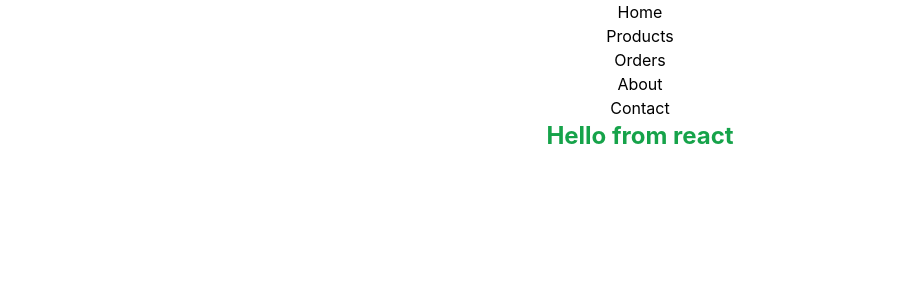
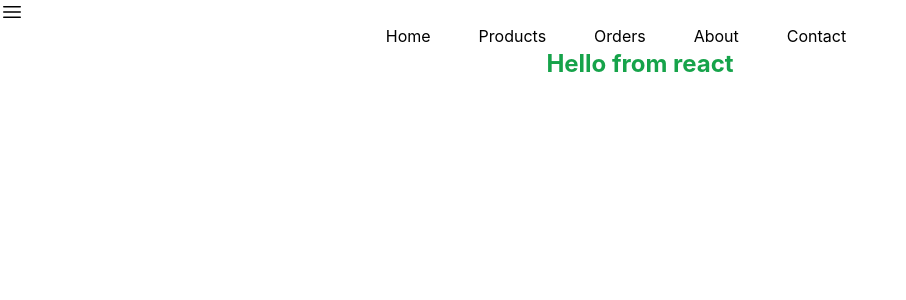
Before and after one commit to Fatema04/price_club, a React (Create React App) app: page /contact in a window 1280 px wide. Shown: the top 300 px of the page, without its empty margins (0-906 px from the left). Built offline with nearby package versions, Linux system fonts and the light colour scheme.

Commit message:
hero icon installed

```diff
--- a/package.json
+++ b/package.json
@@ -3,6 +3,7 @@
   "version": "0.1.0",
   "private": true,
   "dependencies": {
+    "@heroicons/react": "^2.0.11",
     "@testing-library/jest-dom": "^5.16.5",
     "@testing-library/react": "^13.4.0",
     "@testing-library/user-event": "^13.5.0",
--- a/src/components/NavBar/NavBar.js
+++ b/src/components/NavBar/NavBar.js
@@ -1,5 +1,7 @@
 import React from 'react';
 import NavItem from '../NavItem/NavItem';
+import { Bars3Icon } from '@heroicons/react/24/solid'
+
 
 const NavBar = () => {
     const routes = [
@@ -11,7 +13,8 @@ const NavBar = () => {
     ]
     return (
         <nav>
-            <ul>
+            <Bars3Icon className='h-6 w-6'></Bars3Icon>
+            <ul className='md:flex justify-center'>
                 {
                     routes.map(route => <NavItem key={route.id} route={route}></NavItem>)
                 }
--- a/src/components/NavItem/NavItem.js
+++ b/src/components/NavItem/NavItem.js
@@ -3,7 +3,9 @@ import React from 'react';
 const NavItem = ({ route }) => {
     return (
 
-        <li><a href={route.path}>{route.name}</a></li>
+        <li className='mr-12'>
+            <a href={route.path}>{route.name}</a>
+        </li>
     );
 };
 
```
Also changed, not shown: 1 other file (tests, documents, lock files or other folders).
